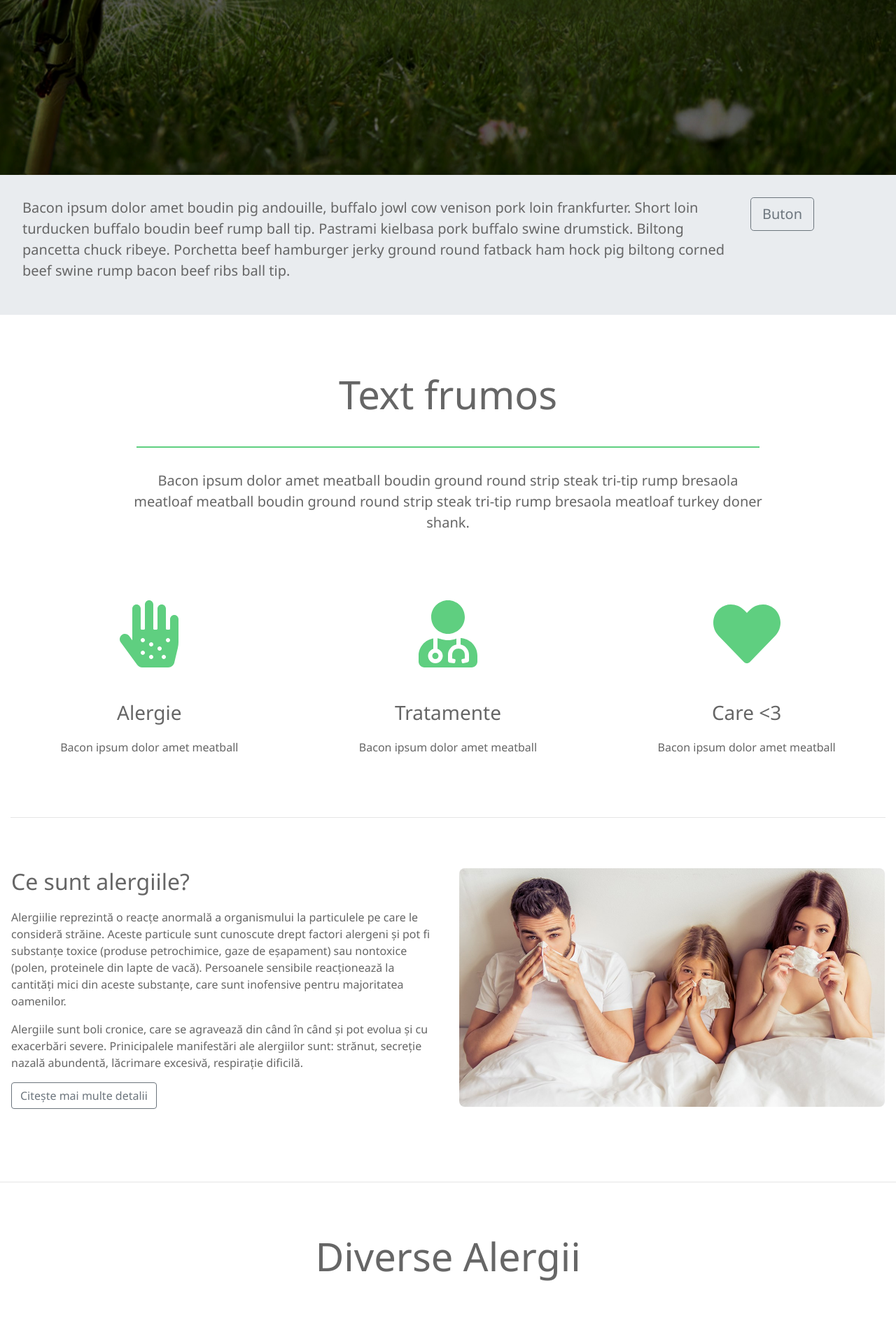
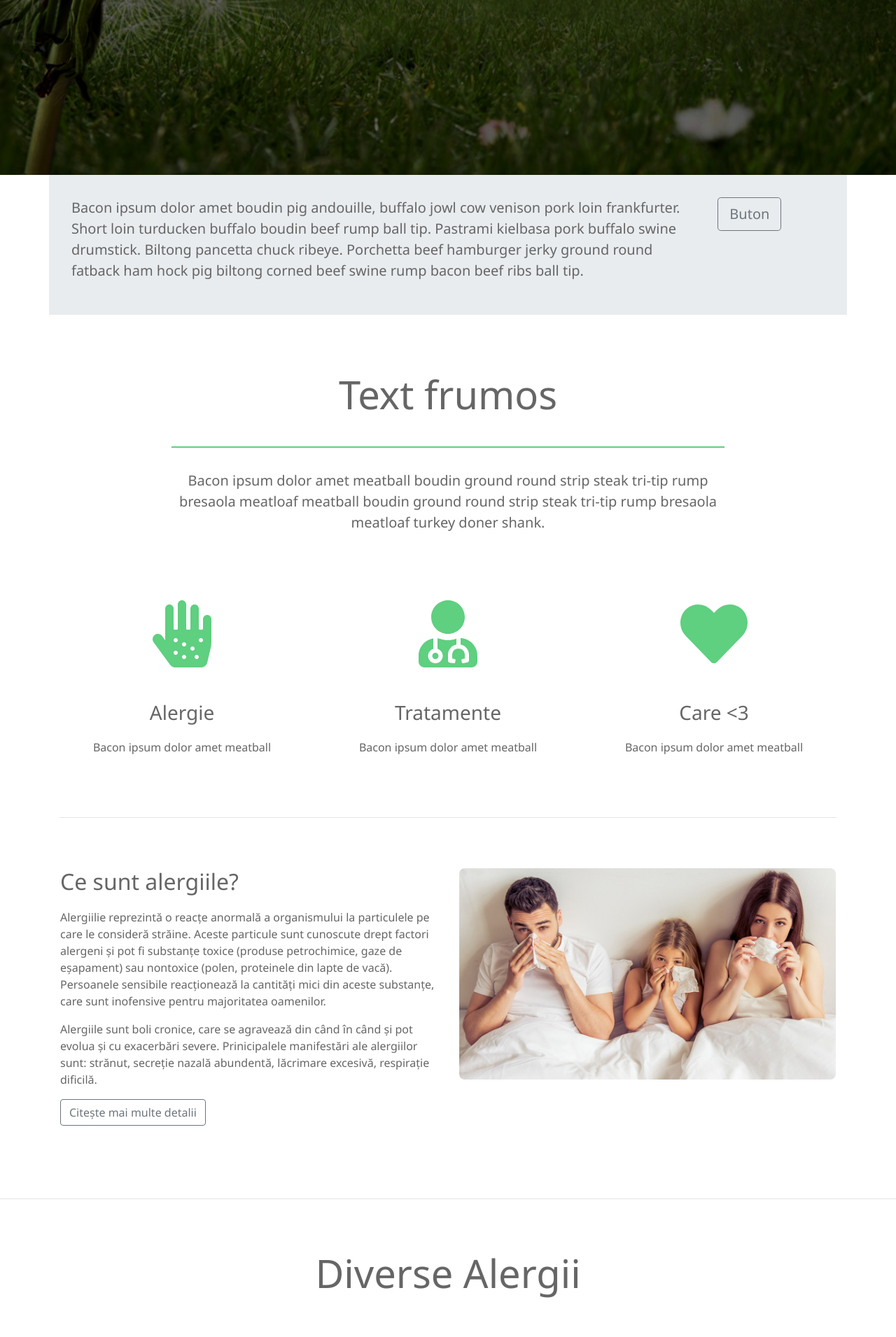
Before and after one commit to octavianiacob/allergyhelp, a PHP site: page / in a window 1280 px wide. Shown: the part 550-2461 px from the top of the page at 70% size. Run offline with PHP 8.4, Linux system fonts and the light colour scheme; some libraries are stand-ins or nearby versions; some web fonts are replaced.

Commit message:
small bug fixes la design

```diff
--- a/assets/js/admin.js
+++ b/assets/js/admin.js
@@ -1,7 +1,6 @@
 $(document).ready(function()
 {
-	$(window).scroll(function()
-	{
+	$(window).scroll(function() {
 		if ($(window).scrollTop() > 56) $('.navbar-links').addClass('navbar-links-fixed');
 		else $('.navbar-links').removeClass('navbar-links-fixed');
 	});
--- a/index.html
+++ b/index.html
@@ -69,7 +69,7 @@
   </section>
 
   <!--- Jumbotron -->
-  <div class="container-fluid">
+  <div class="container">
     <div class="row jumbotron">
       <div class="col-xs-12 col-sm-12 col-md-9 col-lg-9 col-xl-10">
         <p class="lead">Bacon ipsum dolor amet boudin pig andouille, buffalo jowl cow venison pork loin frankfurter. Short loin turducken
@@ -87,7 +87,7 @@
   </div>
 
   <!--- Welcome Section -->
-  <div class="container-fluid padding">
+  <div class="container padding">
     <div class="row welcome text-center">
       <div class="col-12">
         <h1 class="display-4">Text frumos</h1>
@@ -102,7 +102,7 @@
   </div>
 
   <!--- 3 Column Section -->
-  <div class="container-fluid padding">
+  <div class="container padding">
     <div class="row text-center padding">
       <div class="col-xs-12 col-sm-6 col-md-4">
         <i class="fas fa-allergies"></i>
@@ -128,7 +128,7 @@
   </div>
 
   <!--- 2 Column Section -->
-  <div class="container-fluid padding">
+  <div class="container padding">
     <div class="row padding">
       <div class="col-md-12 col-lg-6">
         <h2>Ce sunt alergiile?</h2>
@@ -151,7 +151,7 @@
   <hr class="my-4">
 
   <!--- Cards Title -->
-  <div class="container-fluid padding">
+  <div class="container padding">
     <div class="row welcome text-center">
       <div class="col-12">
         <h1 class="display-4">Diverse Alergii</h1>
@@ -160,7 +160,7 @@
   </div>
 
   <!--- Cards Section -->
-  <div class="container-fluid padding">
+  <div class="container padding">
     <div class="row padding">
       <div class="col-md-4">
         <div class="card">
@@ -242,7 +242,7 @@
   </div>
 
   <!--- 2 Column Section -->
-  <div class="container-fluid padding">
+  <div class="container padding">
     <div class="row padding">
       <div class="col-md-12 col-lg-6">
         <h2>Text mare</h2>
@@ -264,7 +264,7 @@
   <section id="contact">
 
     <div class="social-links">
-      <div class="container-fluid padding">
+      <div class="container padding">
         <div class="row text-center padding">
           <div class="col-12">
             <h1>Contactează-ne</h1>
```
Also changed, not shown: admin/index.php (+0 -7 lines).
